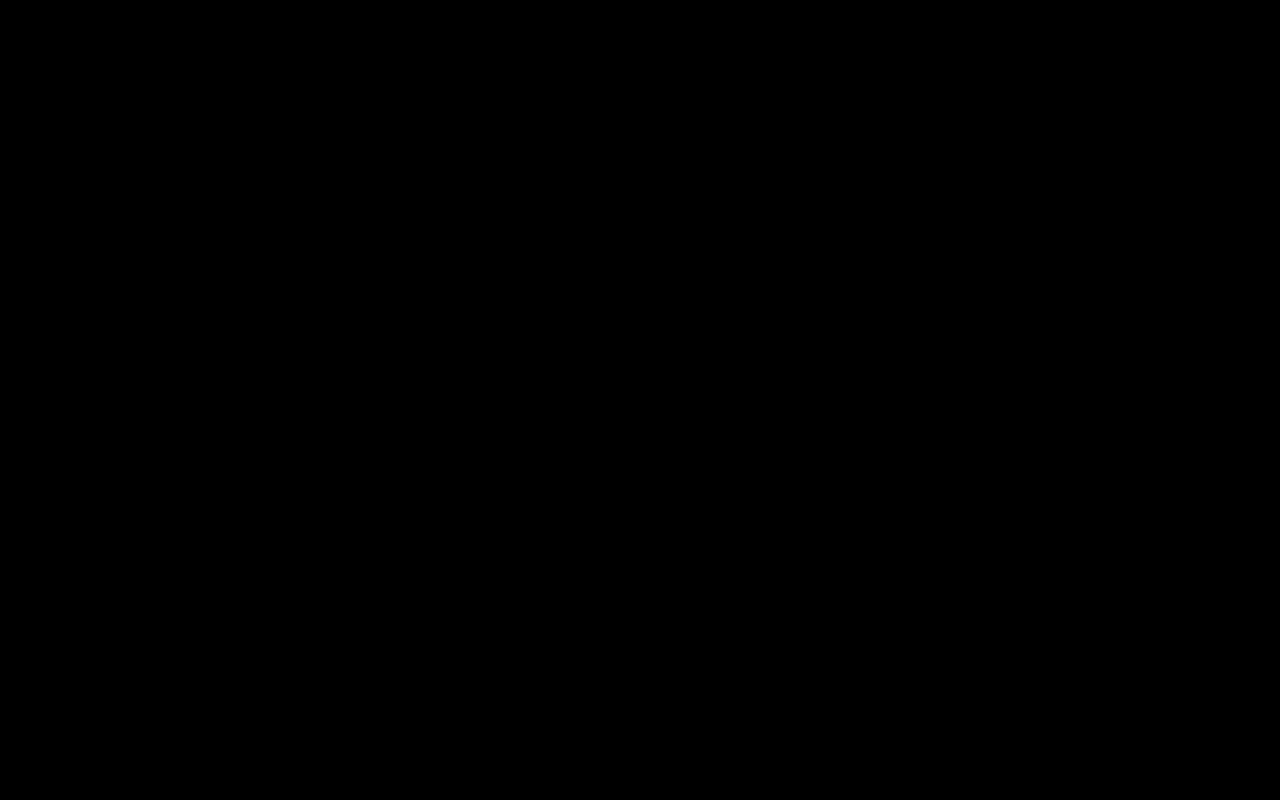
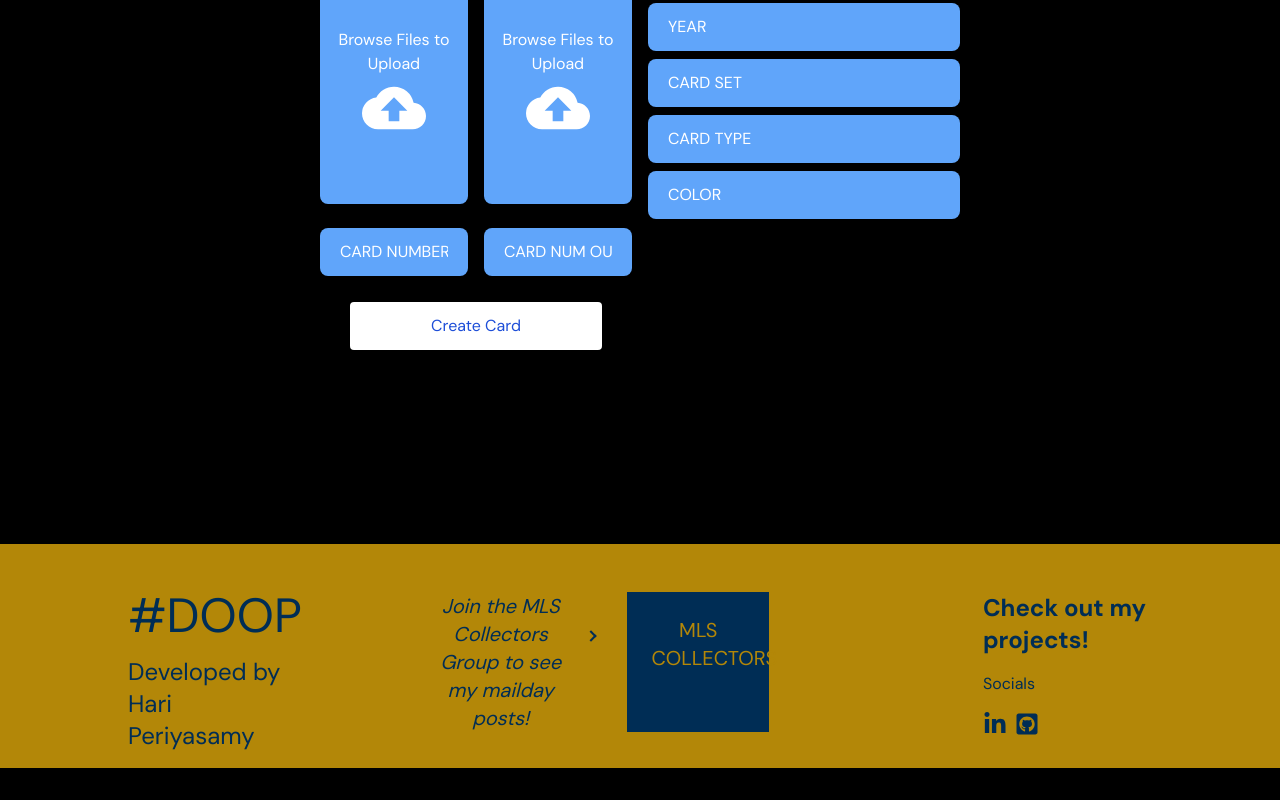
Before and after one commit to HariPeri/MERN-app, a React (Vite) app in the folder client/: page /add-card in a window 1280 px wide. Before the commit this address had no page. Shown: the part 256-1056 px from the top of the page. Before the commit the page ends 800 px from the top, so only its background shows below. Built offline with nearby package versions, Linux system fonts and the light colour scheme; no server answers.

Commit message:
Added Footer to Relevant Pages

```diff
--- a/client/src/main.tsx
+++ b/client/src/main.tsx
@@ -26,11 +26,11 @@ const router = createBrowserRouter([
         element: <RecentAdditions />,
     },
     {
-        path: '/addCard',
+        path: '/add-card',
         element: <CardInput />,
     },
     {
-        path: '/addPlayer',
+        path: '/add-player',
         element: <PlayerInput />,
     },
     {
--- a/client/src/pages/CardInput.tsx
+++ b/client/src/pages/CardInput.tsx
@@ -9,6 +9,7 @@ import { MdCloudUpload } from 'react-icons/md';
 import Navbar from '../shared/Navbar';
 import HText from '../shared/HText';
 import useAuthContext from '../hooks/useAuthContext';
+import Footer from '../shared/Footer';
 
 function CardInput() {
     const inputStyles =
@@ -75,7 +76,7 @@ function CardInput() {
     useEffect(() => {
         // Check if the selected option should trigger navigation
         if (playerName === 'redirect') {
-            navigate('/addPlayer');
+            navigate('/add-player');
         }
     }, [playerName, navigate]);
 
@@ -146,7 +147,7 @@ function CardInput() {
     }
 
     return (
-        <div>
+        <div className="h-100%">
             <Navbar />
             <div className="mt-10 w-1/2 mx-auto">
                 <div className="text-center mb-8">
@@ -406,12 +407,13 @@ function CardInput() {
 
                     <button
                         type="submit"
-                        className="md:w-64 sm:w-full xs:w-full bg-white mx-auto hover:text-white border-black border-2 p-3 rounded-md hover:bg-blue-600 transition-all duration-500"
+                        className="md:w-64 sm:w-full xs:w-full mb-48 bg-white mx-auto hover:text-white border-black border-2 p-3 rounded-md hover:bg-blue-600 transition-all duration-500"
                     >
                         Create Card
                     </button>
                 </form>
             </div>
+            <Footer />
         </div>
     );
 }
--- a/client/src/pages/Collection.tsx
+++ b/client/src/pages/Collection.tsx
@@ -7,6 +7,7 @@ import Navbar from '../shared/Navbar';
 import { TPlayer } from '../shared/TPlayer';
 import PlayerInfo from '../shared/PlayerInfo';
 import PlayerInfoLoader from '../shared/Skeleton Loaders/PlayerInfoLoader';
+import Footer from '../shared/Footer';
 
 function Collection() {
     const [players, setPlayers] = useState<TPlayer[]>([]);
@@ -29,7 +30,7 @@ function Collection() {
         <div>
             <Navbar />
             {!isLoading ? (
-                <ul className="mt-8 mb-8 flex gap-8 ml-12 flex-wrap">
+                <ul className="mt-8 mb-96 flex gap-8 ml-12 flex-wrap">
                     {players.map((player: TPlayer) => (
                         <li key={player._id}>
                             <Link to={`/cards/${player._id}`}>
@@ -39,12 +40,14 @@ function Collection() {
                     ))}
                 </ul>
             ) : (
-                <div className="mt-8 mb-8 flex gap-8 ml-12 flex-wrap">
-                    {[...Array(8)].map((_, index) => (
+                <div className="mt-8 mb-96 flex gap-8 ml-12 flex-wrap">
+                    {[...Array(10)].map((_, index) => (
                         <PlayerInfoLoader key={`${index}-${Date.now()}`} />
                     ))}
                 </div>
             )}
+
+            <Footer />
         </div>
     );
 }
--- a/client/src/pages/Home/Home.tsx
+++ b/client/src/pages/Home/Home.tsx
@@ -1,6 +1,10 @@
 import MainContent from './MainContent';
 
 function Home() {
-    return <MainContent />;
+    return (
+        <div>
+            <MainContent />
+        </div>
+    );
 }
 export default Home;
--- a/client/src/pages/Home/MainContent.tsx
+++ b/client/src/pages/Home/MainContent.tsx
@@ -4,6 +4,7 @@ import Navbar from '../../shared/Navbar';
 import CollectionTyping from './CollectionTyping';
 import SoccerParticlesBackground from './SoccerParticlesBackground';
 import HomeGraphic from '../../assets/HomeGraphic.png';
+import Footer from '../../shared/Footer';
 
 function MainContent() {
     return (
@@ -35,15 +36,15 @@ function MainContent() {
                     </div>
                 </div>
 
-                <div className="grid grid-cols-2">
-                    <div className="relative flex justify-center ml-6 mb-96 bg-union-blue rounded-full">
+                <div className="md:grid grid-cols-2">
+                    <div className="relative flex justify-center ml-6 mb-48 bg-union-blue rounded-full">
                         <img
                             src={HomeGraphic}
                             alt="HomeGraphic.png"
                             width="700"
                         />
                     </div>
-                    <div className=" flex justify-center items-center mb-96 text-union-blue">
+                    <div className=" flex justify-center items-center mb-48 text-union-blue">
                         <div className="h-96 w-96 rounded-xl bg-union-gold text-2xl">
                             <div className="font-bold ml-8 mt-16 w-3/4">
                                 Join me on my collecting journey! Check out some
@@ -62,6 +63,7 @@ function MainContent() {
                         </div>
                     </div>
                 </div>
+                <Footer />
             </div>
         </>
     );
--- a/client/src/pages/RecentAdditions.tsx
+++ b/client/src/pages/RecentAdditions.tsx
@@ -4,6 +4,7 @@ import Navbar from '../shared/Navbar';
 import { TDeck } from '../shared/TDeck';
 import CardInfo from '../shared/CardInfo';
 import useAuthContext from '../hooks/useAuthContext';
+import Footer from '../shared/Footer';
 
 function RecentAdditions() {
     const [cards, setCards] = useState<TDeck[]>([]);
@@ -23,6 +24,10 @@ function RecentAdditions() {
         } else setShowAddCard(false);
     }, [userEmail, personalEmail]);
 
+    const cardStyles = showAddCard
+        ? 'mt-16 mb-8 flex gap-8 ml-12 flex-wrap text-white font-xl italic'
+        : ' mt-16 mb-64 flex gap-8 ml-12 flex-wrap text-white font-xl italic';
+
     useEffect(() => {
         // Only happens on first render [empty Dependencies array]
         async function fetchCards() {
@@ -37,7 +42,7 @@ function RecentAdditions() {
     return (
         <div className="App h-full">
             <Navbar />
-            <ul className="cards mt-8 mb-8 flex gap-8 ml-12 flex-wrap">
+            <ul className={cardStyles}>
                 {cards.map((card) => (
                     <li
                         // eslint-disable-next-line no-underscore-dangle
@@ -51,15 +56,16 @@ function RecentAdditions() {
                 ))}
             </ul>
             {showAddCard && (
-                <Link to="/addCard">
+                <Link to="/add-card">
                     <button
                         type="button"
-                        className="ml-10 w-32 border-black border-2 p-3 rounded-md bg-white hover:bg-gray-300 transition-all duration-500"
+                        className="ml-10 mb-48 w-32 border-black border-2 p-3 rounded-md bg-white hover:bg-gray-300 transition-all duration-500"
                     >
                         Add Card
                     </button>
                 </Link>
             )}
+            <Footer />
         </div>
     );
 }
--- /dev/null
+++ b/client/src/shared/Footer.tsx
@@ -0,0 +1,59 @@
+import { FaGithubSquare, FaLinkedinIn } from 'react-icons/fa';
+
+function Footer() {
+    return (
+        <div className="md:flex h-56 text-union-blue bg-union-gold">
+            <div className="basis-1/3 bg-union-gold">
+                <div className="px-32 py-12 flex flex-col">
+                    <span className="text-5xl mb-4"> #DOOP </span>
+                    <span className="text-2xl ">
+                        Developed by Hari Periyasamy
+                    </span>
+                </div>
+            </div>
+            <div className="basis-1/3 bg-union-gold">
+                <div className="py-12 gap-4 text-xl flex text-union-blue group">
+                    <div className="w-1/3 text-center italic">
+                        Join the MLS Collectors Group to see my mailday posts!
+                    </div>
+                    {/* Carat */}
+                    <div className="border-union-blue w-2 h-2 border-t-2 mt-10 border-r-2 transform rotate-45 transition-all duration-500 group-hover:translate-x-3" />
+                    <div className="bg-union-blue w-1/3 text-union-gold text-center p-6 ml-4">
+                        <a
+                            href="https://www.facebook.com/groups/573102782893279"
+                            target="blank_"
+                        >
+                            MLS COLLECTORS
+                        </a>
+                    </div>
+                </div>
+            </div>
+            <div className="basis-1/3 bg-union-gold">
+                <div className="px-32 py-12 gap-4 flex flex-col">
+                    <span className="font-bold text-2xl">
+                        Check out my projects!
+                    </span>
+                    <span className="font-normal"> Socials </span>
+                    <div className="flex gap-2">
+                        <a
+                            href="https://www.linkedin.com/in/hari-peri-625a6a283/"
+                            target="_blank"
+                            rel="noreferrer"
+                        >
+                            <FaLinkedinIn className="h-6 w-6" />
+                        </a>
+                        <a
+                            href="https://github.com/HariPeri"
+                            target="_blank"
+                            rel="noreferrer"
+                        >
+                            <FaGithubSquare className="h-6 w-6" />
+                        </a>
+                    </div>
+                </div>
+            </div>
+        </div>
+    );
+}
+
+export default Footer;
--- a/client/src/shared/Skeleton Loaders/PlayerInfoLoader.tsx
+++ b/client/src/shared/Skeleton Loaders/PlayerInfoLoader.tsx
@@ -2,8 +2,9 @@ function PlayerInfo() {
     return (
         <div className="w-72 h-[324px] rounded-3xl overflow-hidden border-2">
             <div className="h-2/3 w-3/4 mx-auto animate-pulse" />
-            <div className="text-white h-1/6 text-center text-xl flex items-center justify-center animate-pulse" />
-            <div className="h-1/6 flex items-center justify-center text-white text-center rounded-b-3xl animate-pulse" />
+            <div className="border-2 h-1/6 animate-pulse" />
+
+            <div className="h-1/6 rounded-b-3xl animate-pulse" />
         </div>
     );
 }
```
Also changed, not shown: client/src/pages/PlayerCards.tsx (+10 -5 lines).
